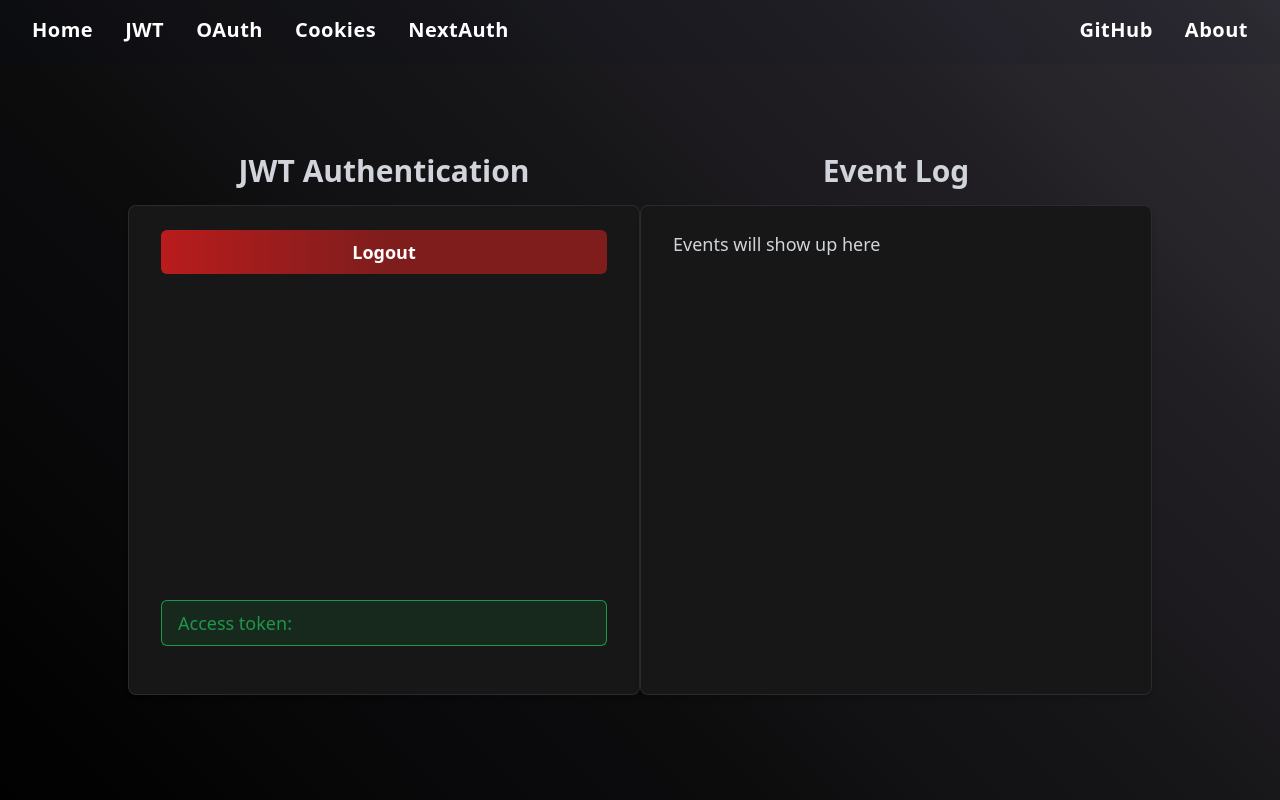
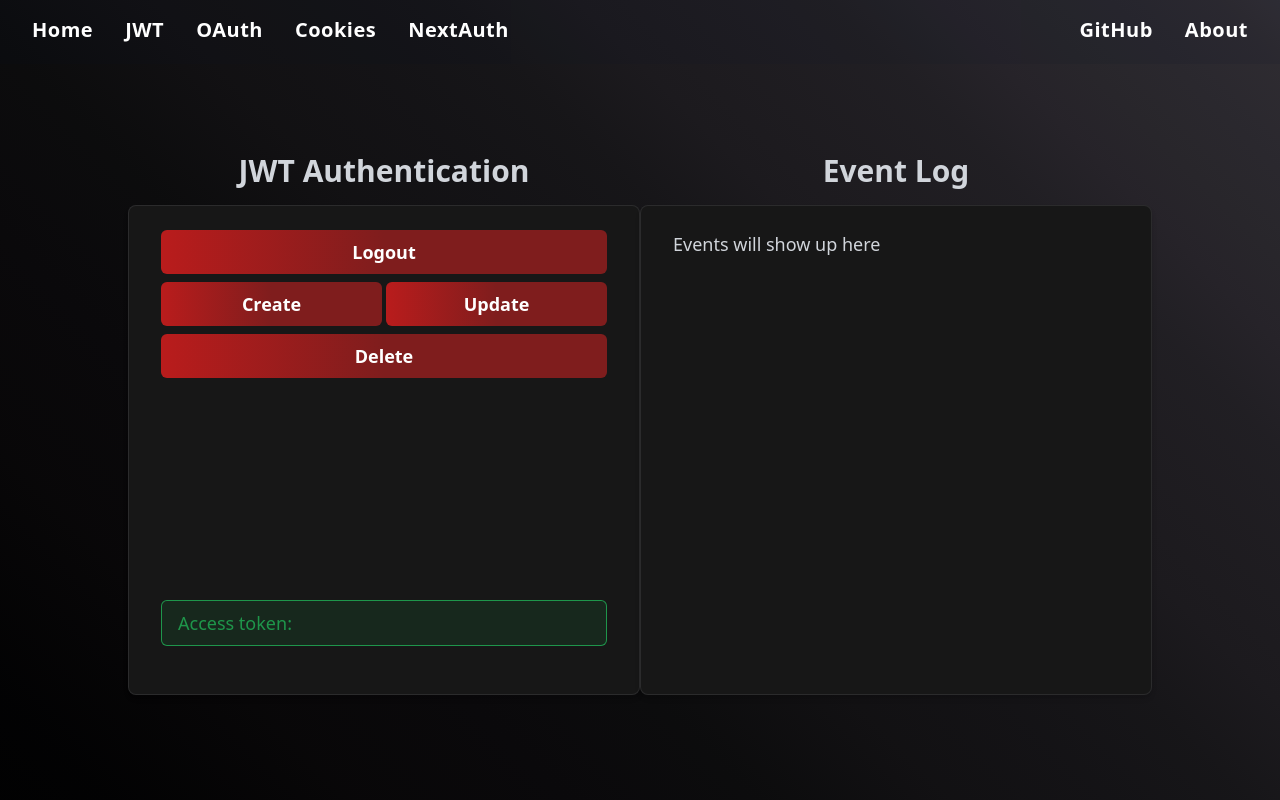
Before and after one commit to shivoqu/authenticator, a Next.js app: page /jwt in a window 1280 px wide. Shown: the top 800 px of the page. Built offline with nearby package versions, Linux system fonts and the light colour scheme.

Commit message:
add crud buttons to the logged in user

```diff
--- a/app/jwt/page.tsx
+++ b/app/jwt/page.tsx
@@ -66,14 +66,19 @@ export default function Jwt() {
     <Wrapper>
       <div className="h-[27rem] flex flex-col w-full">
         <Button onClick={logout}>Logout</Button>
+        <div className="my-2 gap-1 grid grid-cols-2 g-1">
+          <Button>Create</Button>
+          <Button>Update</Button>
+        </div>
+          <Button>Delete</Button>
         <div className="mt-auto">
           <Message type="success">
             <h3 className="text-lg ">Access token:</h3>
             {token?.split(".").map((item, index) => (
-              <p className={"text-" + colorMap.get(index)} key={index}>
+              <span className={"text-" + colorMap.get(index)} key={index}>
                 {index !== 0 && <span className="text-white">.</span>}
                 {item}
-              </p>
+              </span>
             ))}
           </Message>
         </div>
--- a/ui/Button.tsx
+++ b/ui/Button.tsx
@@ -5,7 +5,7 @@ const Button = ({
   onClick,
 }: {
   children : ReactNode,
-  onClick: React.MouseEventHandler<HTMLButtonElement>;
+  onClick?: React.MouseEventHandler<HTMLButtonElement>;
 }) => {
   return (
     <button
```
